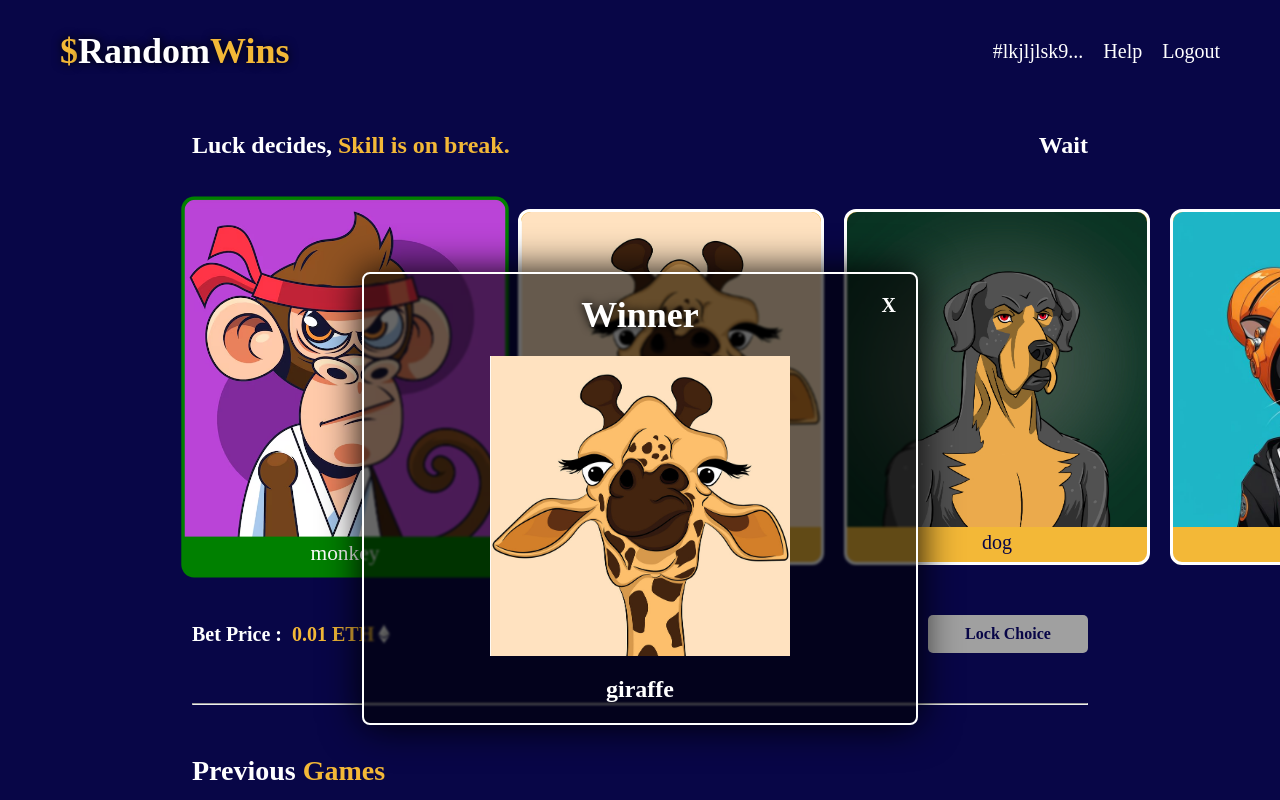
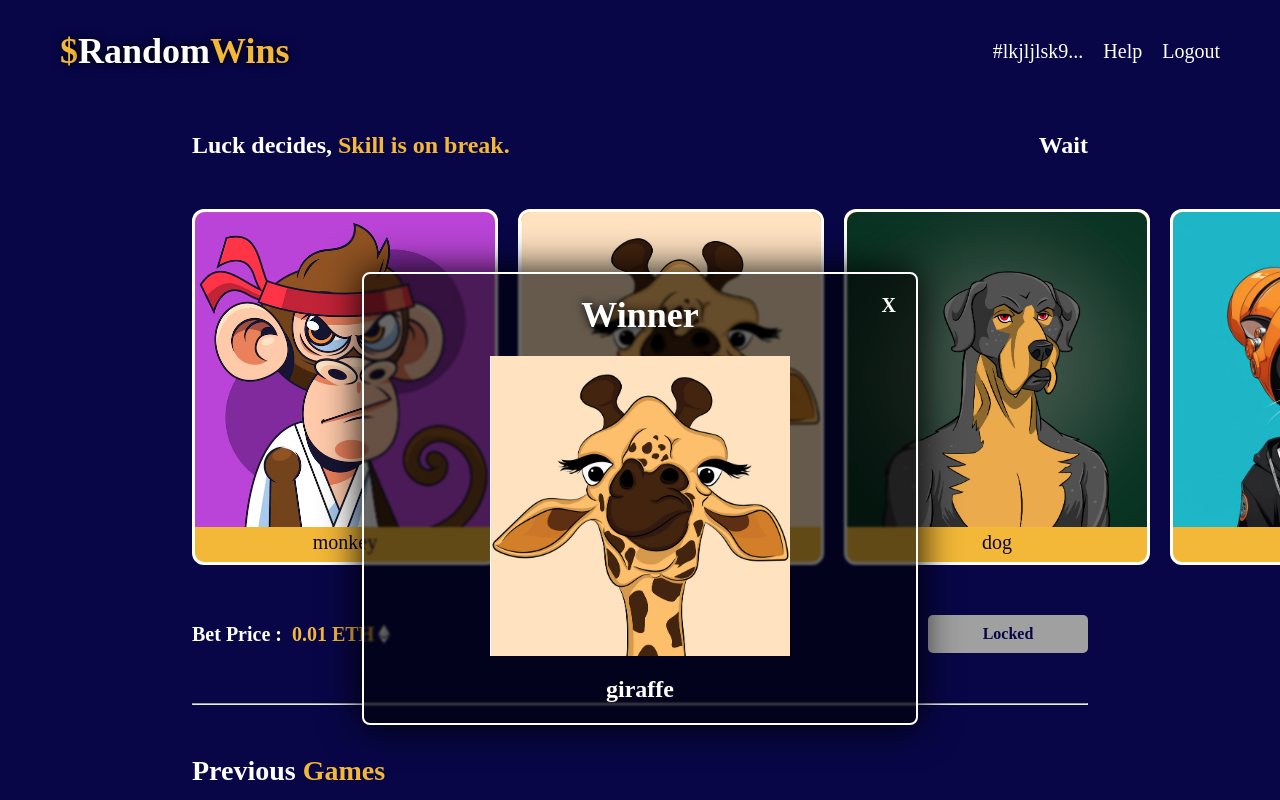
Before and after one commit to maheshwararaj/RandomWins-DAPP, a React (Vite) app in the folder RandomWins/: page / in a window 1280 px wide. Shown: the top 800 px of the page. Built offline with nearby package versions, Linux system fonts and the light colour scheme; no server answers; a web font is replaced by a local one.

Commit message:
Update Lock remains same after refreshing

```diff
--- a/RandomWins/src/Components/Hero/Hero.jsx
+++ b/RandomWins/src/Components/Hero/Hero.jsx
@@ -15,19 +15,28 @@ const Hero = () => {
   useEffect(()=>{
     const ws = new WebSocket('ws://localhost:8080');
 
+
     ws.onmessage = (event) => {
         const data = JSON.parse(event.data);
 
         if (data.type === 'gamestate') {
+
           setGameActive(data.isGameActive);
-          setLocked(false);
-          setTimeLeft(data.timeLeft);
           if(!data.isGameActive){
             setWinnerActive(true)
+            setLocked(false);
+            setSelected("")
           }
-        } else if (data.type === 'time-left') {
+          else{
+            setLocked(localStorage.getItem("locked"))
+          }
+        }
+
+        else if (data.type === 'time-left') {
           setTimeLeft(data.timeLeft);
-        } else if (data.type === 'game-over') {
+        }
+
+        else if (data.type === 'game-over') {
           setGameActive(false);
 
         //   setMessage(data.message);
@@ -52,19 +61,28 @@ const Hero = () => {
       };
 
 
+  },[])
 
+  useEffect(()=>{
+    if(localStorage.getItem("locked") != null){
+      setLocked(localStorage.getItem("locked"));
+    }
+    else{
+      localStorage.setItem("locked",false)
+    }
   },[])
 
   const handleChoiceLock = ()=>{
 
         if(!locked){
             setLocked(!locked)
+            localStorage.setItem("locked",true);
         }
 
 
   }
 
-  const [selected,setSelected] = useState("monkey");
+  const [selected,setSelected] = useState("");
   const [locked,setLocked] = useState(false)
   const [timeLeft, setTimeLeft] = useState(null);
   const [gameActive, setGameActive] = useState(false);
```
